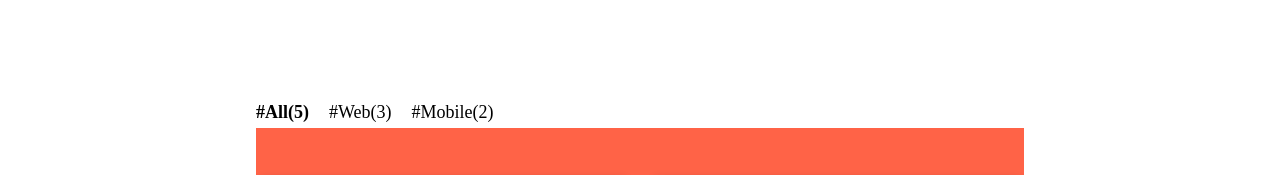
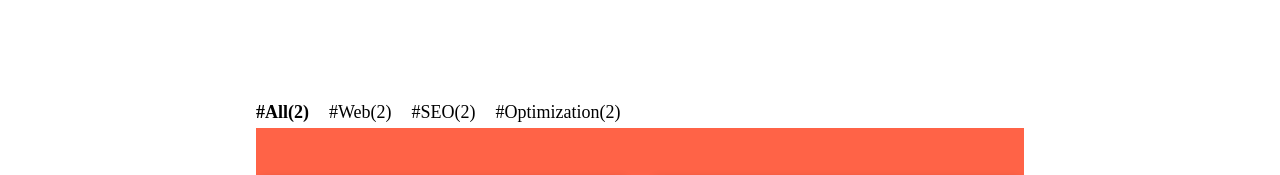
Before and after one commit to ddaisylee/daisylee.blog, a Gatsby site: page / in a window 1280 px wide. Shown: the part 403-578 px from the top of the page. Built offline with nearby package versions, Linux system fonts and the light colour scheme; Gatsby itself is replaced by a stand-in of ours; a web font is replaced by a local one.

Commit message:
Feature: 카테고리 리스트 구현

```diff
--- a/src/components/Main/PostList.tsx
+++ b/src/components/Main/PostList.tsx
@@ -2,6 +2,21 @@ import React, { FunctionComponent } from 'react'
 import styled from '@emotion/styled'
 import PostItem from './PostItem'
 import {PostListItemType} from 'types/PostItem.types'
+
+export type PostType = {
+  node: {
+    id: string
+    frontmatter: {
+      title: string
+      summary: string
+      date: string
+      categories: string[]
+      thumbnail: {
+        publicURL: string
+      }
+    }
+  }
+}
 
 //props의 타입 지정
 type PostListProps = {
--- a/src/pages/index.tsx
+++ b/src/pages/index.tsx
@@ -1,24 +1,18 @@
 //TypeScript는 기본적으로 '변수: 타입'과 같이 변수와 함수의 타입을 정의해서 사용합니다.
 //FunctionComponent: 리액트에서 제공하는 함수형 컴포넌트를 위한 타입
-import React, {FunctionComponent} from 'react';
+import React, {FunctionComponent, useMemo} from 'react';
 import styled from '@emotion/styled';
 import GlobalStyle from 'components/Common/GlobalStyle';
 import Introduction from 'components/Main/Introduction';
 import Footer from 'components/Common/Footer';
-import CategoryList from 'components/Main/CategoryList';
+import CategoryList, { CategoryListProps } from 'components/Main/CategoryList';
 //PostList 컴포넌트로 옮긴 데이터를 불러옵니다.
 import PostList from 'components/Main/PostList';
 import { graphql } from 'gatsby';
 import { PostListItemType } from 'types/PostItem.types';
 import { IGatsbyImageData } from 'gatsby-plugin-image';
 import queryString, { ParsedQuery } from 'query-string';
-
-//categoryList props에 전달할 더미 데이터 생성
-const CATEGORY_LIST = {
-    All: 5,
-    Web: 3,
-    Mobile: 2
-}
+import { PostType } from 'components/Main/PostList';
 
 const Container = styled.div`
     display: flex;
@@ -51,17 +45,42 @@ const IndexPage: FunctionComponent<IndexPageProps> = function({
           childImageSharp: {gatsbyImageData}
         }
     },
-}){
+}) {
   const parsed: ParsedQuery<string> = queryString.parse(search)
   const selectedCategory : string =
     typeof parsed.category !== 'string' || !parsed.category
       ? 'All'
       : parsed.category
+      const categoryList = useMemo(
+        () =>
+          edges.reduce(
+            (
+              list: CategoryListProps['categoryList'],
+              {
+                node: {
+                  frontmatter: { categories },
+                },
+              }: PostType,
+            ) => {
+              categories.forEach(category => {
+                if (list[category] === undefined) list[category] = 1;
+                else list[category]++;
+              });
+
+              list['All']++;
+
+              return list;
+            },
+            { All: 0 },
+          ),
+        [],
+      )
+
     return (
         <Container>
             <GlobalStyle />
             <Introduction profileImage={gatsbyImageData}/>
-            <CategoryList selectedCategory={selectedCategory} categoryList={CATEGORY_LIST}/>
+            <CategoryList selectedCategory={selectedCategory} categoryList={categoryList}/>
             <PostList posts={edges}/>
             <Footer />
         </Container>
```
